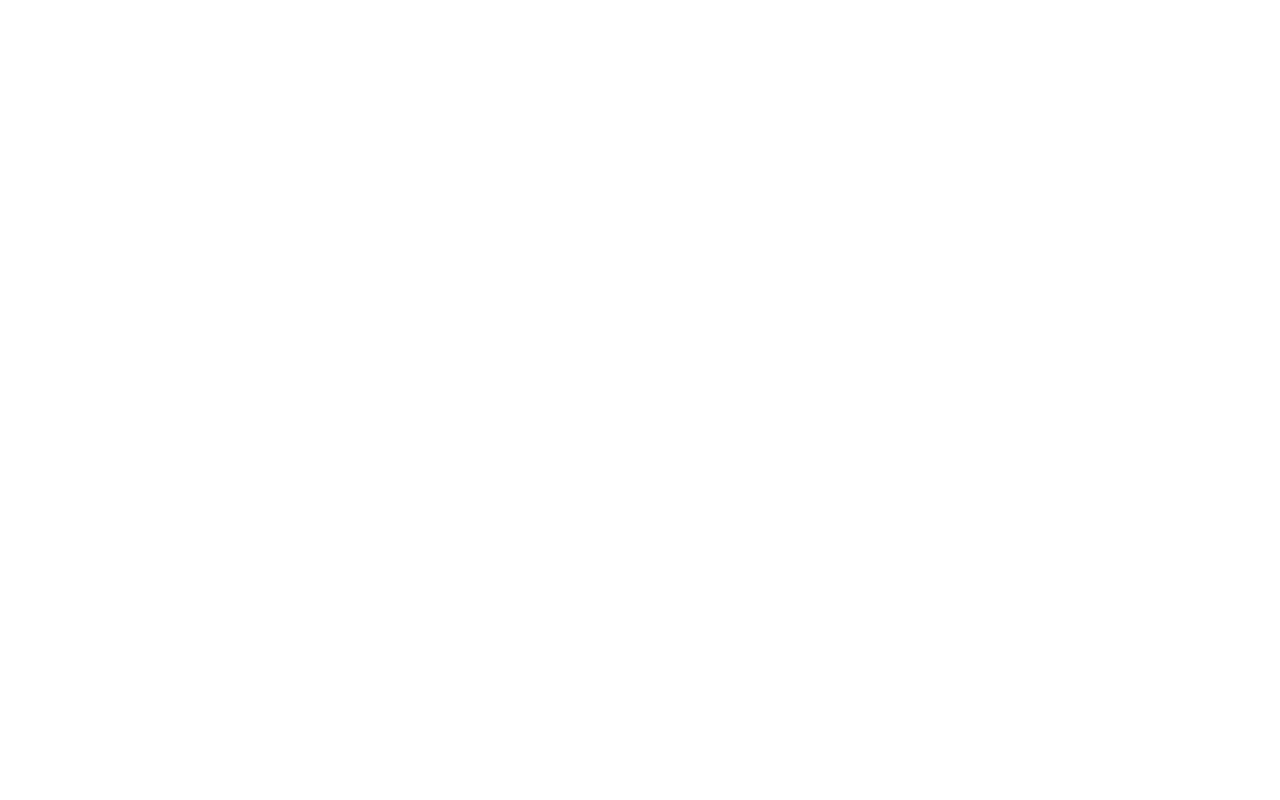
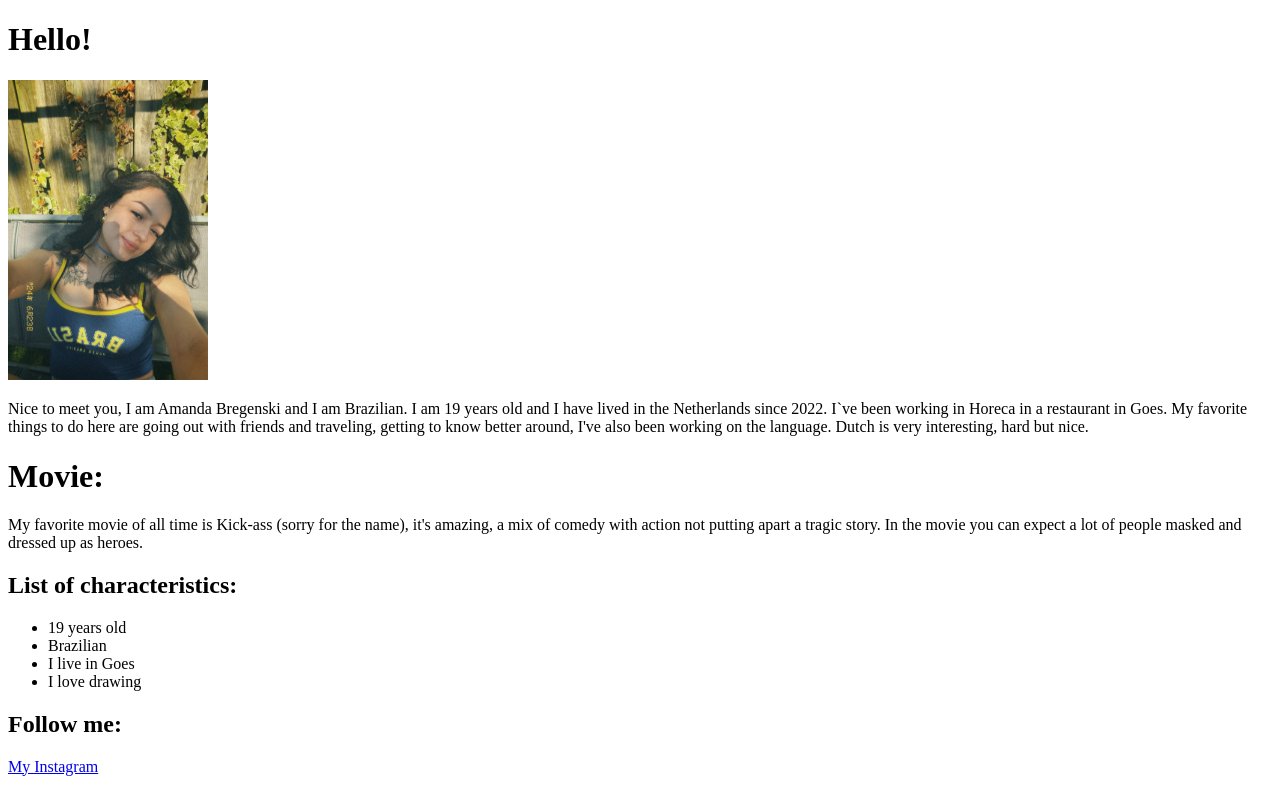
Before and after one commit to AVbregenski/AVbregenski.github.io, a plain HTML site: page profile.html in a window 1280 px wide. Drawn offline with Linux system fonts and the light colour scheme.

Commit message:
Updated index, profile and added photo

```diff
--- a/profile.html
+++ b/profile.html
@@ -0,0 +1,41 @@
+<!DOCTYPE html>
+<html lang="en">
+
+<head>
+  <meta charset="UTF-8">
+  <meta name="viewport" content="width=device-width, initial-scale=1.0">
+  <meta http-equiv="X-UA-Compatible" content="ie=edge">
+  <title>Who am I?</title>
+</head>
+
+<body>
+  <h1>Hello!</h1>
+
+  <img src="photo/me.jpg" alt="me" width="200" heigt="200">
+  <nav>
+
+  </nav>
+  <p>Nice to meet you, I am Amanda Bregenski and I am Brazilian. I am 19 years old and I have lived in the Netherlands
+    since 2022. I`ve been working in Horeca in a restaurant in Goes. My favorite things to do here are going out with
+    friends and traveling, getting to know better around, I've also been working on the language. Dutch is very
+    interesting, hard but nice.
+  </p>
+  <h1>Movie:</h1>
+  <p>My favorite movie of all time is Kick-ass (sorry for the name), it's amazing, a mix of comedy with action not
+    putting apart a tragic story. In the movie you can expect a lot of people masked and dressed up as heroes.</p>
+  <h2>List of characteristics:</h2>
+  <ul>
+    <li>19 years old</li>
+    <li>Brazilian</li>
+    <li>I live in Goes</li>
+    <li>I love drawing</li>
+  </ul>
+  <nav> <h1>Follow me:</h1>
+  </nav>
+
+
+    <a href=https://www.instagram.com/amanda_bregenski?igsh=Zzdlc3cycGQyZTFj&utm_source=qr>My Instagram</a>
+
+</body>
+
+</html>
```
Also changed, not shown: index.html (+5 -1 lines), photo/me.jpg (added).
